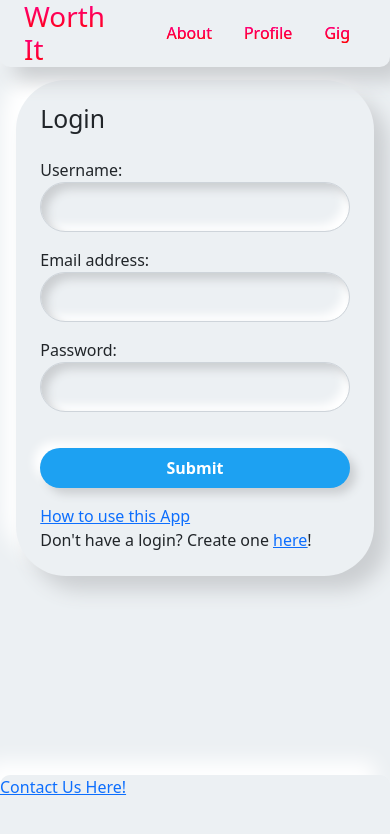
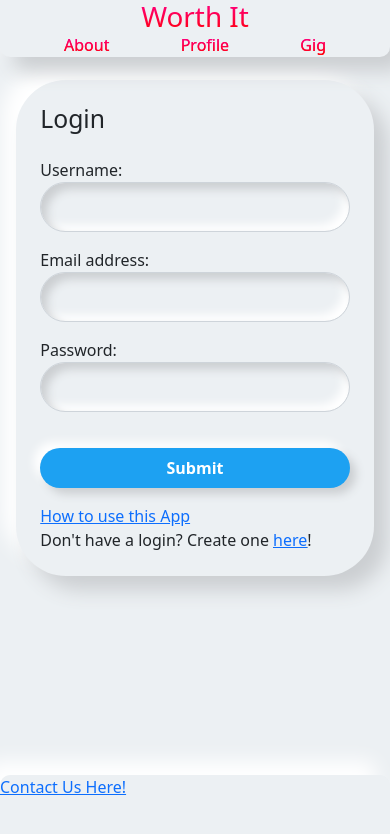
Before and after one commit to Hone12345678/worthIt, a React (Create React App) app in the folder client/: page / in a window 390 px wide. Shown: the top 834 px of the page. Built offline with nearby package versions, Linux system fonts and the light colour scheme.

Commit message:
fix header responsiveness

```diff
--- a/client/src/components/Gig/index.js
+++ b/client/src/components/Gig/index.js
@@ -41,11 +41,10 @@ function GigForm(props) {
   }
 
   return (
-    <div className="col-11 mt-3 mx-auto neu text-center">
-      <h1 className="col-11 mx-auto">Trip Calculator</h1>
-
+    <div className="col-11 mx-auto text-center">
       <div className=" col-12 mx-auto d-flex flex-row flex-wrap">
         <div className="col-12 mx-auto mt-3 neu d-grid gap-3">
+          <h1 className="col-11 mx-auto">Trip Calculator</h1>
           <h3>Distance</h3>
           <input
             className="neu-input"
--- a/client/src/components/Header/index.js
+++ b/client/src/components/Header/index.js
@@ -9,8 +9,9 @@ function Header(props) {
   return (
     // the header displays "worth it" to the user which allows them to navigate to the main page
     <header className="neu-header container mw-100 px-4">
-      <nav className="d-flex flex-row gx-5 align-items-center m-0">
-          <h1 className="m-0">
+      <nav className="d-flex flex-row row gx-5 align-items-center m-0">
+        <div className="col-sm-12 col-md-3">
+          <h1 className="m-0 text-center">
             <a
               data-testid="link"
               href="/worthIt"
@@ -18,7 +19,8 @@ function Header(props) {
               Worth It
             </a>
           </h1>
-        <ul className="d-flex flex-row align-items-center m-0">
+        </div>
+        <ul className="col-sm col-md-9 justify-content-between d-flex flex-row m-0">
             {/* allows user to navigate to the about page by clicking "About" */}
           <li className="px-3">
             <a
```
